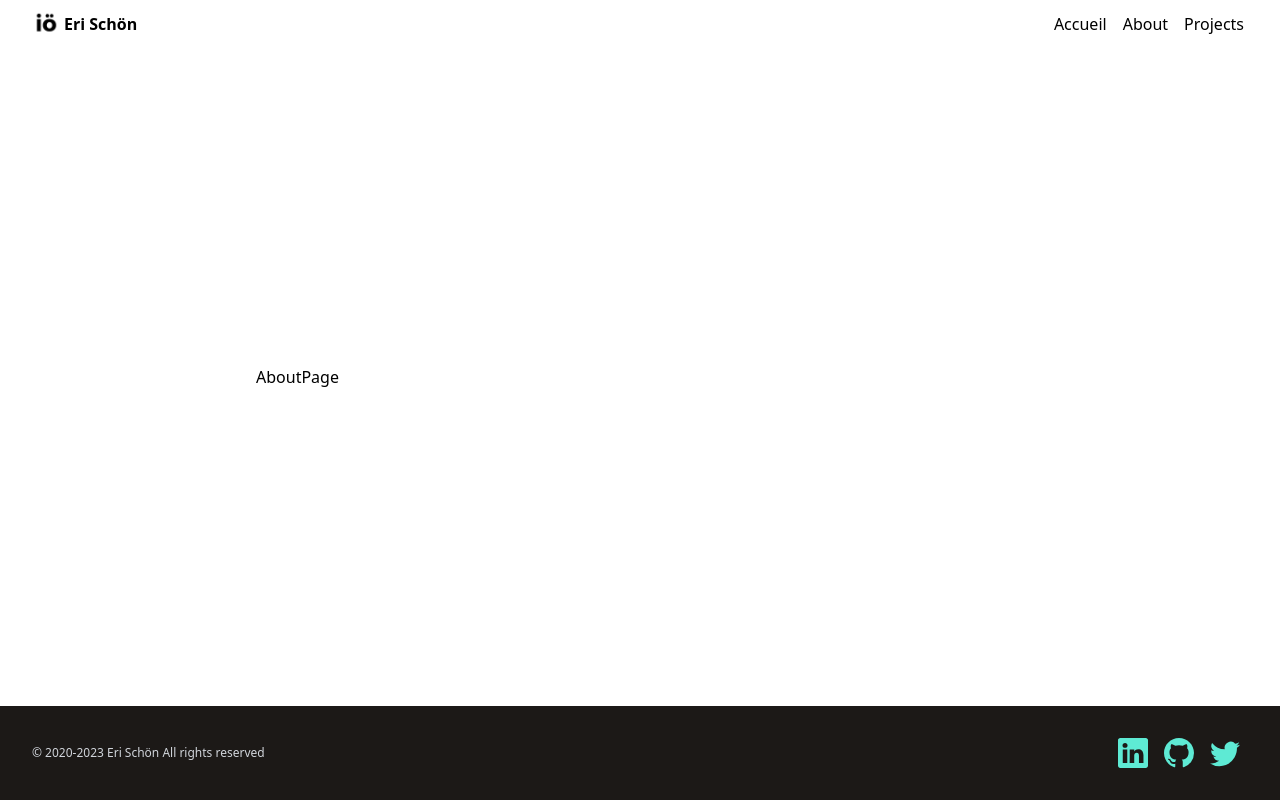
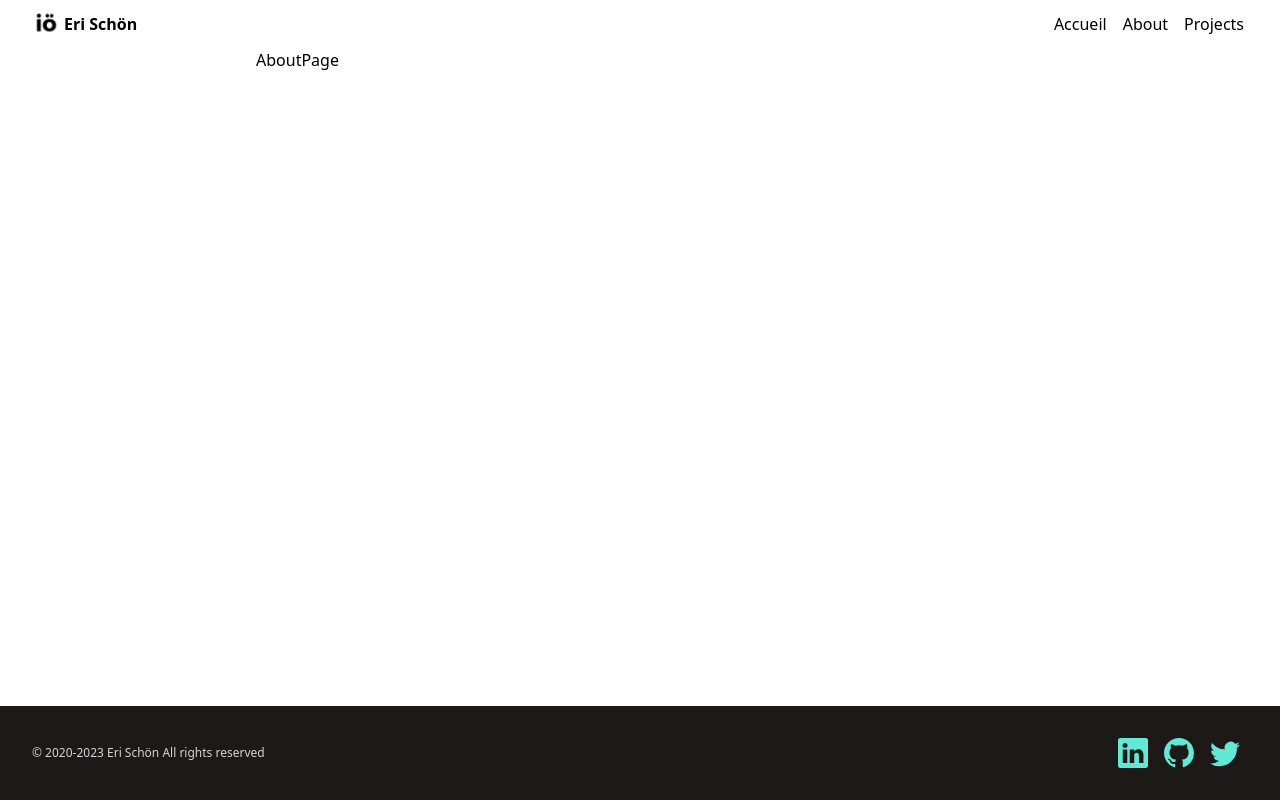
Before and after one commit to erischon/the-dizalch-project, a Next.js app: page /about in a window 1280 px wide. Built offline with nearby package versions, Linux system fonts and the light colour scheme.

Commit message:
Update layout.tsx

```diff
--- a/src/app/(portfolio)/layout.tsx
+++ b/src/app/(portfolio)/layout.tsx
@@ -50,7 +50,7 @@ const PortfolioLayout = ({ children }: { children: React.ReactNode }) => {
         <Navbar />
       </header>
 
-      <main className="px-4 lg:px-8">{children}</main>
+      <main className="px-4 lg:px-8 flex-grow">{children}</main>
 
       <footer className="bg-stone-900 px-4 lg:px-8">
         <Footer />
```
